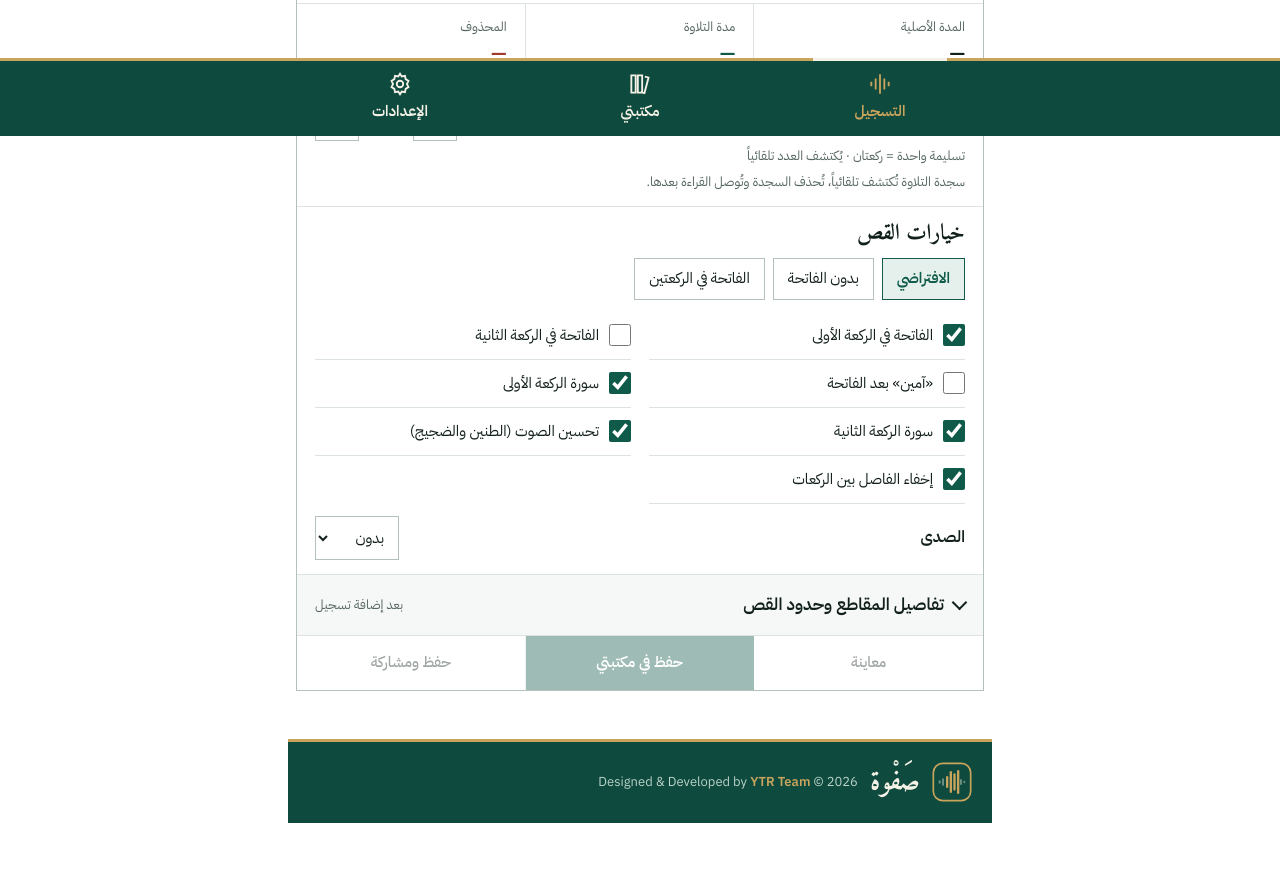
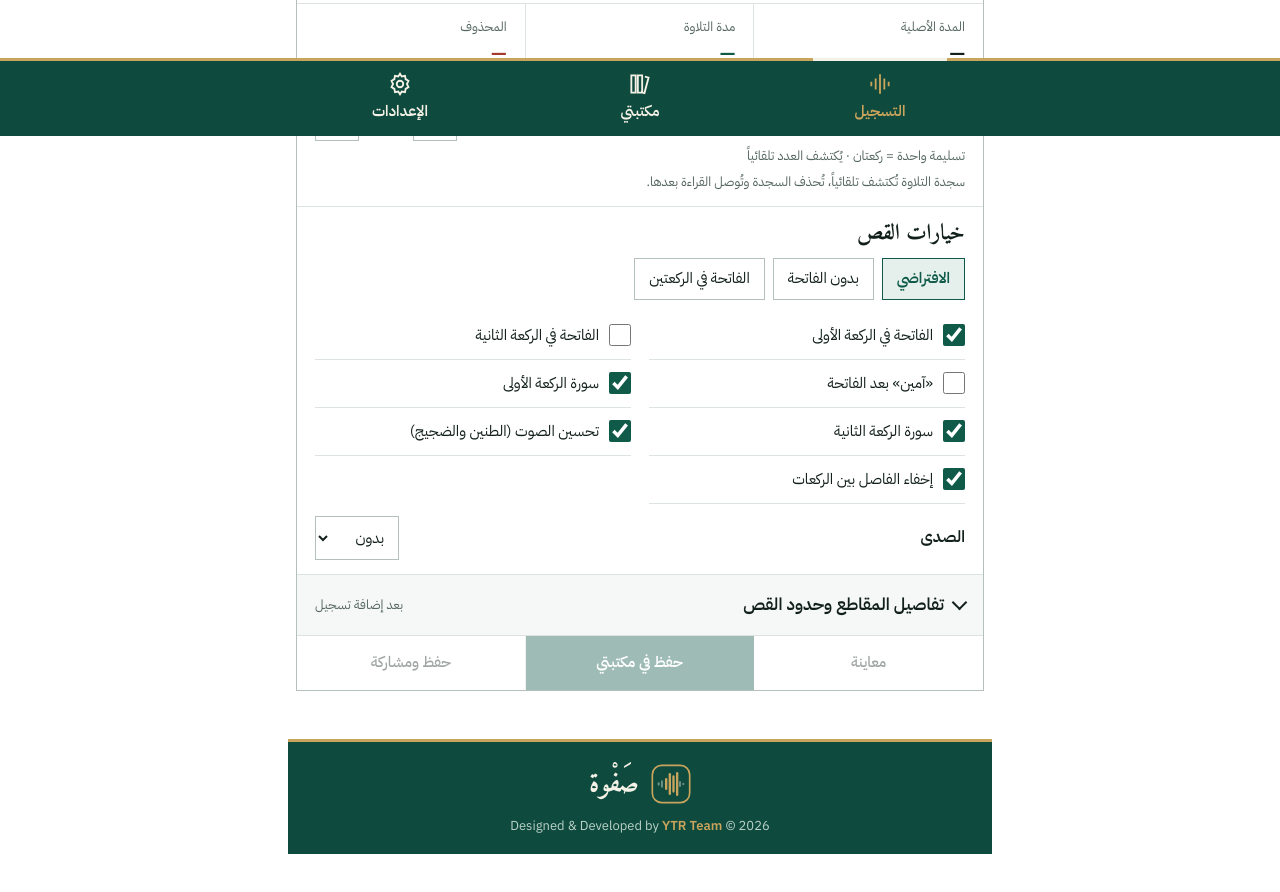
Before and after one commit to ytralmobde2/safwa, a plain HTML site: page index.html in a window 1280 px wide. Shown: the part 664-1556 px from the top of the page. Drawn offline with Linux system fonts and the light colour scheme.

Commit message:
الحقوق في وسط التذييل
Co-Authored-By: Claude Opus 5.5 <noreply@anthropic.com>
Claude-Session: https://claude.ai/code/session_0164EVC3J4tPBP2kB82JRWvg

```diff
--- a/index.html
+++ b/index.html
@@ -122,10 +122,10 @@ audio{width:100%;display:block}
 .back{display:inline-flex;align-items:center;gap:8px;margin-top:24px;min-height:44px;padding:0 14px;border:1px solid var(--line2);background:var(--bg);cursor:pointer;border-radius:0}
 /* التذييل والتنقل */
 footer{max-width:720px;margin:48px auto 0;padding:0 8px}
-.foot{background:var(--band);color:var(--band-ink);border-top:3px solid var(--brass);padding:16px 20px;display:flex;align-items:center;gap:12px;flex-wrap:wrap}
+.foot{background:var(--band);color:var(--band-ink);border-top:3px solid var(--brass);padding:18px 20px;display:flex;flex-direction:column;align-items:center;gap:6px;text-align:center}.foot .brand{display:flex;align-items:center;gap:12px}
 .foot .logo{width:40px;height:40px}
 .foot b{font:700 28px var(--fd)}
-.foot small{margin-inline-start:auto;color:var(--band-mute);font-size:13px;text-align:end;direction:ltr}
+.foot small{color:var(--band-mute);font-size:13px;direction:ltr}
 .foot small strong{color:var(--brass)}
 nav{position:fixed;bottom:0;inset-inline:0;background:var(--band);border-top:3px solid var(--brass);display:flex;justify-content:center;padding-bottom:env(safe-area-inset-bottom);z-index:5}
 nav a{flex:1;max-width:240px;text-align:center;padding:10px 4px 12px;color:var(--band-ink);text-decoration:none;font-size:15px;font-weight:600;display:grid;justify-items:center;gap:2px;position:relative}
@@ -274,7 +274,7 @@ nav a[aria-current=page]::before{content:"";position:absolute;top:-3px;inset-inl
 </section>
 </main>
 
-<footer><div class="foot"><svg class="logo" width="40" height="40" viewBox="0 0 120 120" aria-hidden="true"><rect x="4" y="4" width="112" height="112" rx="28" fill="none" stroke="var(--brass)" stroke-width="5"/><g fill="var(--band-ink)" opacity=".4"><rect x="20" y="55" width="6" height="10" rx="3"/><rect x="30" y="49" width="6" height="22" rx="3"/><rect x="84" y="51" width="6" height="18" rx="3"/><rect x="94" y="56" width="6" height="8" rx="3"/></g><g fill="var(--brass)"><rect x="42" y="42" width="7" height="36" rx="3.5"/><rect x="53" y="27" width="7" height="66" rx="3.5"/><rect x="64" y="34" width="7" height="52" rx="3.5"/><rect x="75" y="24" width="7" height="72" rx="3.5"/></g></svg><b>صَفْوة</b><small>Designed &amp; Developed by <strong>YTR Team</strong> © 2026</small></div></footer>
+<footer><div class="foot"><div class="brand"><svg class="logo" width="40" height="40" viewBox="0 0 120 120" aria-hidden="true"><rect x="4" y="4" width="112" height="112" rx="28" fill="none" stroke="var(--brass)" stroke-width="5"/><g fill="var(--band-ink)" opacity=".4"><rect x="20" y="55" width="6" height="10" rx="3"/><rect x="30" y="49" width="6" height="22" rx="3"/><rect x="84" y="51" width="6" height="18" rx="3"/><rect x="94" y="56" width="6" height="8" rx="3"/></g><g fill="var(--brass)"><rect x="42" y="42" width="7" height="36" rx="3.5"/><rect x="53" y="27" width="7" height="66" rx="3.5"/><rect x="64" y="34" width="7" height="52" rx="3.5"/><rect x="75" y="24" width="7" height="72" rx="3.5"/></g></svg><b>صَفْوة</b></div><small>Designed &amp; Developed by <strong>YTR Team</strong> © 2026</small></div></footer>
 
 <button id="stopBtn" class="btn pri" hidden>■ إيقاف</button>
 <div id="busy" hidden><div><b id="bMsg">جاري المعالجة…</b><div class="bar"><i id="bBar"></i></div></div></div>
```
